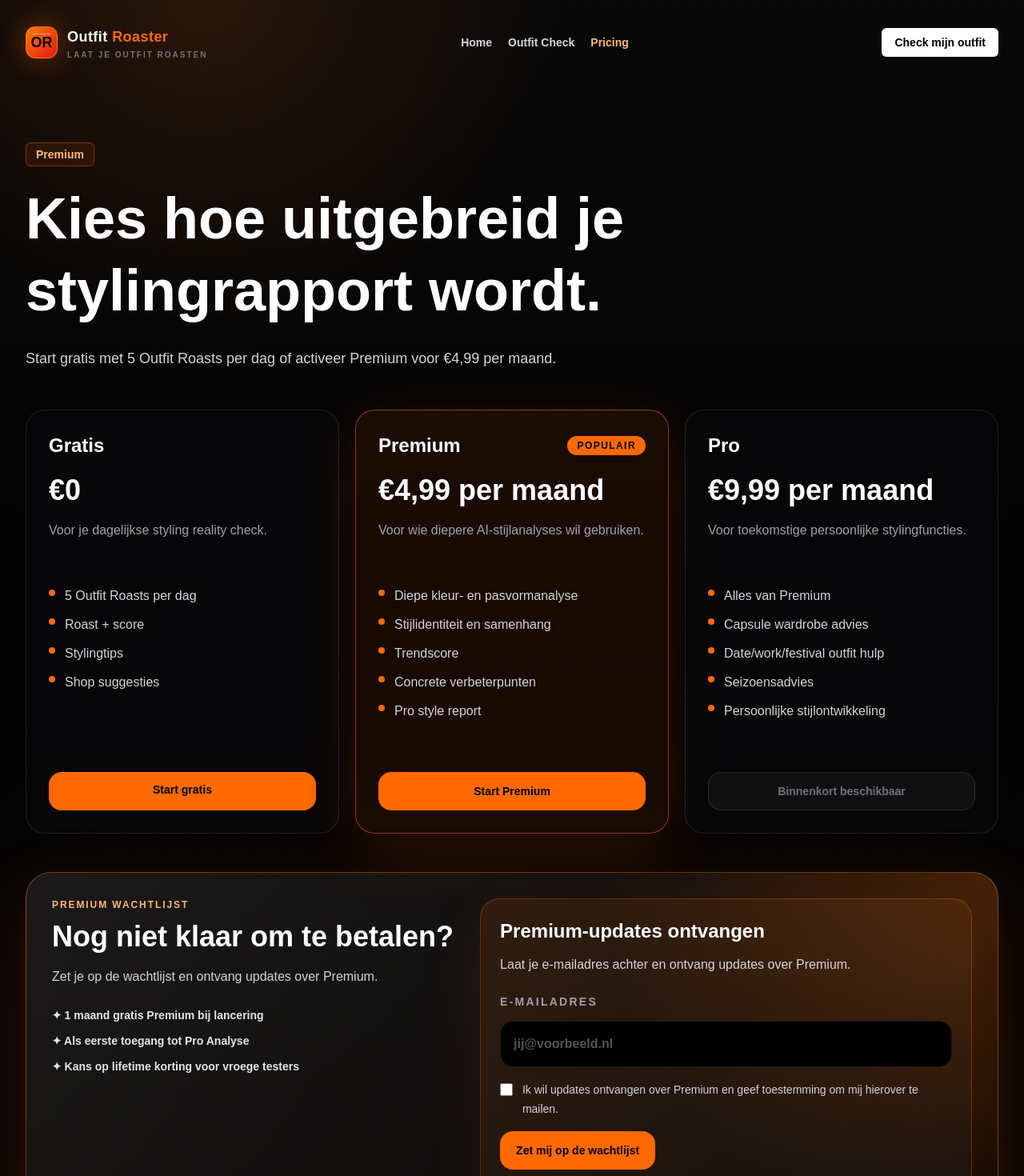
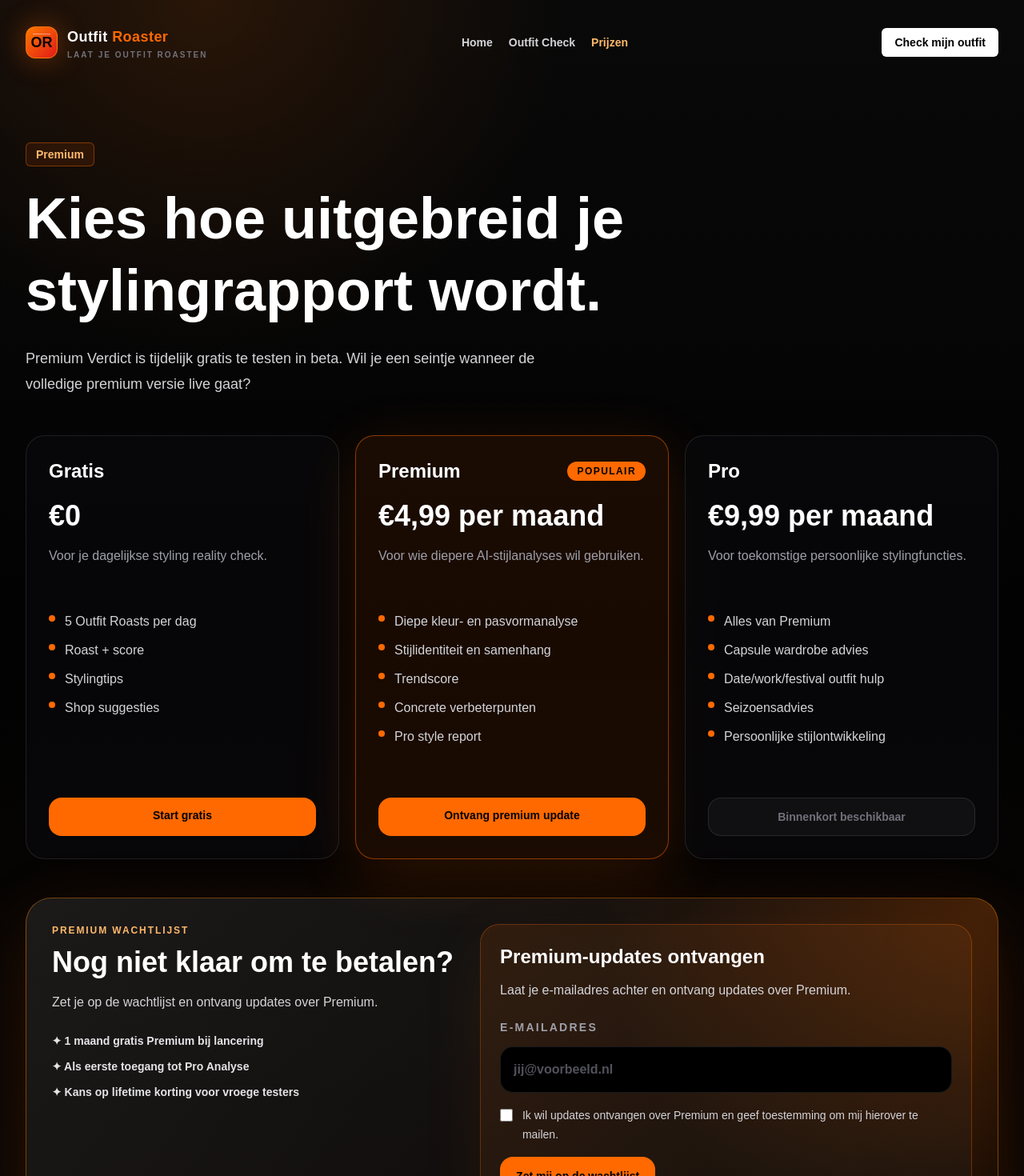
Before and after one commit to dutchroasted/dutchroasted, a Next.js app in the folder Documents/Dutchroasted/: page /pricing in a window 1280 px wide. Shown: the top 1470 px of the page at 80% size. Built offline with nearby package versions, Linux system fonts and the light colour scheme; no server answers.

Commit message:
Update premium beta pricing CTA

```diff
--- a/Documents/Dutchroasted/app/pricing/page.tsx
+++ b/Documents/Dutchroasted/app/pricing/page.tsx
@@ -3,7 +3,7 @@ import { EarlyAccessForm } from "@/components/outfit/EarlyAccessForm";
 import { Logo } from "@/components/Logo";
 
 export const metadata = {
-  title: "Pricing | Outfit Roaster",
+  title: "Prijzen | Outfit Roaster",
   description: "Start gratis of activeer Outfit Roaster Premium.",
 };
 
@@ -24,7 +24,7 @@ export default function PricingPage() {
               Outfit Check
             </a>
             <a href="/pricing" className="text-orange-300 transition hover:text-white">
-              Pricing
+              Prijzen
             </a>
           </nav>
 
@@ -44,7 +44,8 @@ export default function PricingPage() {
             Kies hoe uitgebreid je stylingrapport wordt.
           </h1>
           <p className="mt-6 max-w-2xl text-lg leading-8 text-zinc-300">
-            Start gratis met 5 Outfit Roasts per dag of activeer Premium voor €4,99 per maand.
+            Premium Verdict is tijdelijk gratis te testen in beta. Wil je een seintje wanneer de
+            volledige premium versie live gaat?
           </p>
         </section>
 
--- a/Documents/Dutchroasted/components/pricing/PricingCards.tsx
+++ b/Documents/Dutchroasted/components/pricing/PricingCards.tsx
@@ -1,5 +1,3 @@
-import { CheckoutButton } from "@/components/billing/CheckoutButton";
-
 const plans = [
   {
     name: "Gratis",
@@ -88,7 +86,12 @@ export function PricingCards() {
             <div className="mt-8 flex-1" />
 
             {plan.name === "Premium" ? (
-              <CheckoutButton />
+              <a
+                href="mailto:info@outfitroaster.nl?subject=Premium%20update%20OutfitRoaster"
+                className="mt-8 min-h-12 w-full rounded-2xl bg-orange-500 px-5 py-3 text-center text-sm font-black text-black transition hover:bg-orange-400 hover:shadow-[0_16px_50px_rgba(255,106,0,0.18)]"
+              >
+                Ontvang premium update
+              </a>
             ) : plan.disabled ? (
               <button
                 type="button"
```
